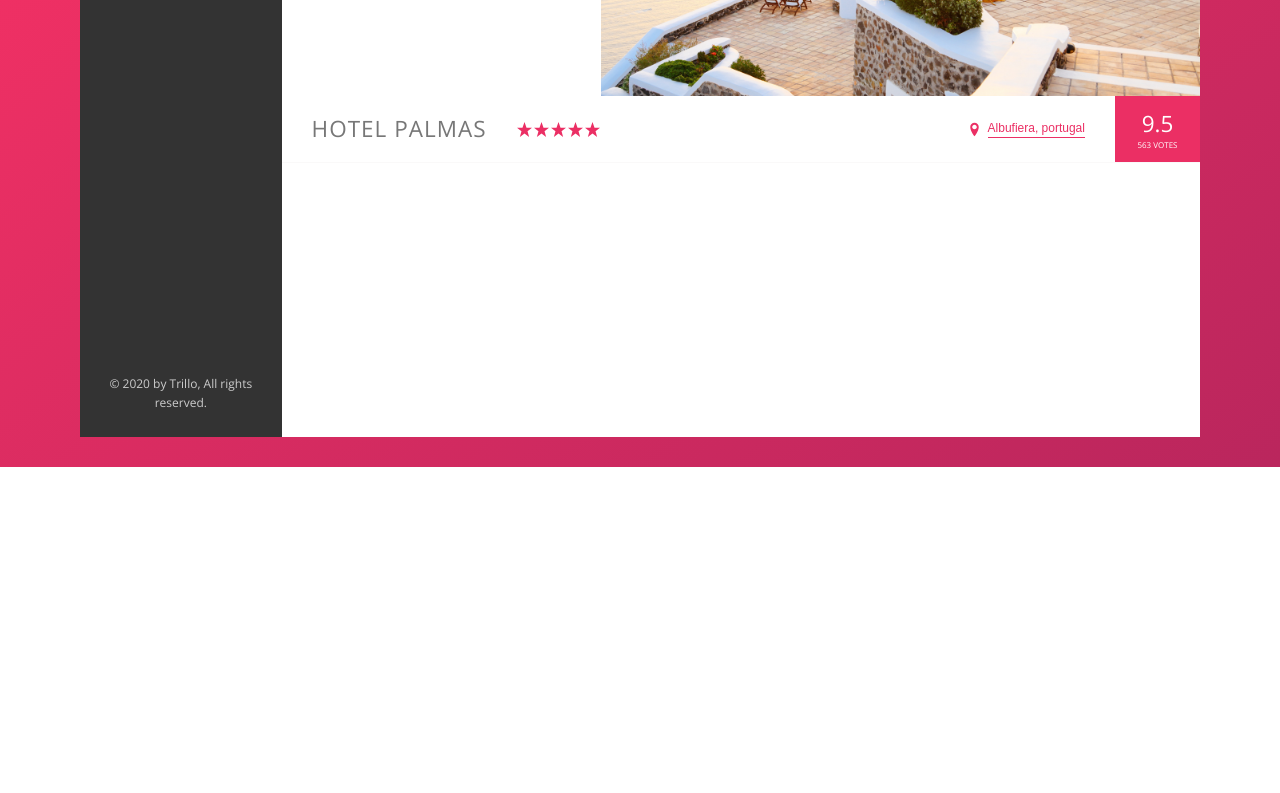
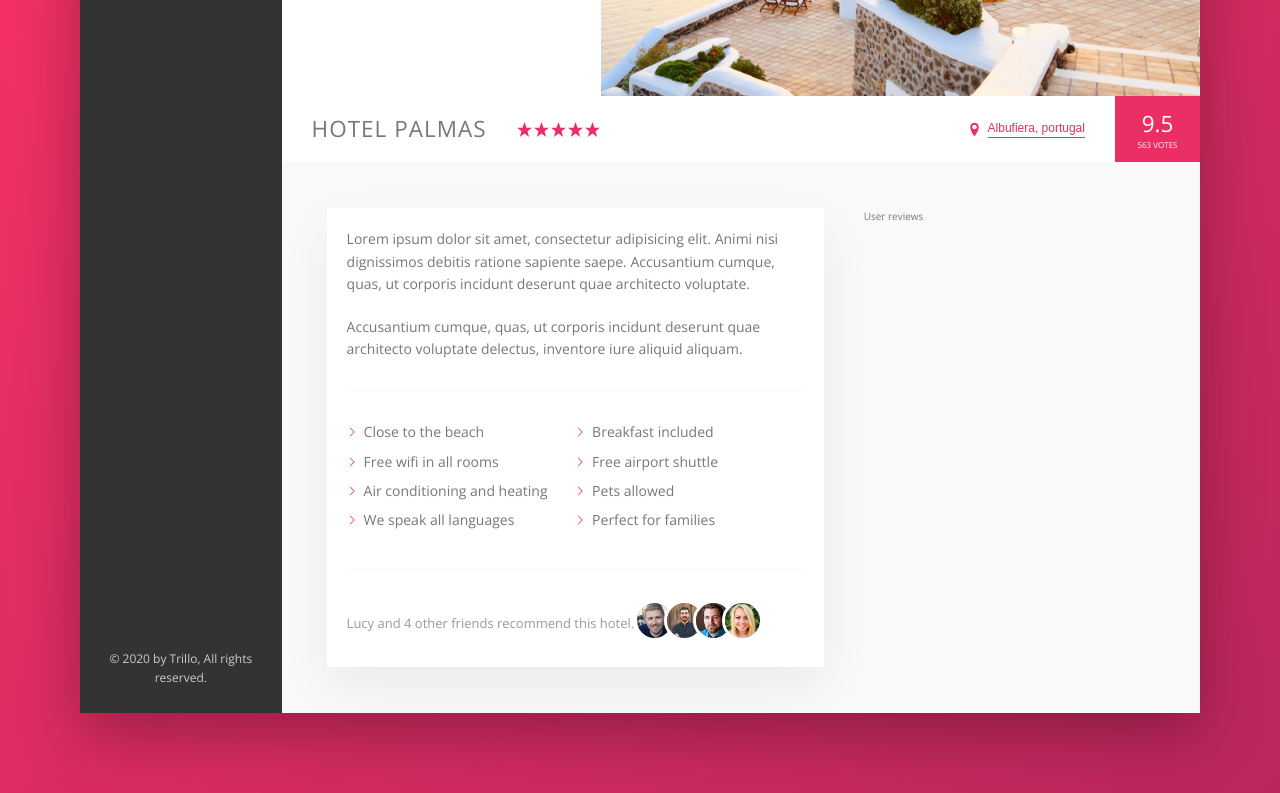
Before and after one commit to FabriceIRANKUNDA/Trillo-UI, a website: page index.html in a window 1280 px wide. Shown: the part 413-1206 px from the top of the page. Before the commit the page ends 880 px from the top, so only its background shows below. Drawn offline with nearby package versions, Linux system fonts and the light colour scheme.

Commit message:
Add description HTML structure and style it

```diff
--- a/index.html
+++ b/index.html
@@ -154,6 +154,61 @@
               <div class="overview__rating-count">563 votes</div>
             </div>
           </div>
+
+          <div class="detail">
+            <div class="description">
+              <p class="paragraph">
+                Lorem ipsum dolor sit amet, consectetur adipisicing elit. Animi
+                nisi dignissimos debitis ratione sapiente saepe. Accusantium
+                cumque, quas, ut corporis incidunt deserunt quae architecto
+                voluptate.
+              </p>
+              <p class="paragraph">
+                Accusantium cumque, quas, ut corporis incidunt deserunt quae
+                architecto voluptate delectus, inventore iure aliquid aliquam.
+              </p>
+              <ul class="list">
+                <li class="list__item">Close to the beach</li>
+                <li class="list__item">Breakfast included</li>
+                <li class="list__item">Free wifi in all rooms</li>
+                <li class="list__item">Free airport shuttle</li>
+                <li class="list__item">Air conditioning and heating</li>
+                <li class="list__item">Pets allowed</li>
+                <li class="list__item">We speak all languages</li>
+                <li class="list__item">Perfect for families</li>
+              </ul>
+              <div class="recommend">
+                <p class="recommend__count">
+                  Lucy and 4 other friends recommend this hotel.
+                </p>
+                <div class="recommend__friends">
+                  <img
+                    src="img/user-3.jpg"
+                    alt="Friend 1"
+                    class="recommend__photo"
+                  />
+                  <img
+                    src="img/user-4.jpg"
+                    alt="Friend 2"
+                    class="recommend__photo"
+                  />
+                  <img
+                    src="img/user-5.jpg"
+                    alt="Friend 3"
+                    class="recommend__photo"
+                  />
+                  <img
+                    src="img/user-6.jpg"
+                    alt="Friend 4"
+                    class="recommend__photo"
+                  />
+                </div>
+              </div>
+            </div>
+            <div class="user-reviews">
+              User reviews
+            </div>
+          </div>
         </main>
       </div>
     </div>
--- a/sass/_base.scss
+++ b/sass/_base.scss
@@ -30,7 +30,10 @@ Grey dark 3: #999
   --color-grey-dark-2: #777;
   --color-grey-dark-3: #999;
 
-  --shadow-darke: 0 2rem 6rem rgba(0, 0, 0, 0.3);
+  --shadow-dark: 0 2rem 6rem rgba(0, 0, 0, 0.3);
+  --shadow-light: 0 2rem 5rem rgba(0, 0, 0, 0.06);
+
+  --line: 1px solid var(--color-grey-light-1);
 }
 
 * {
--- a/sass/_components.scss
+++ b/sass/_components.scss
@@ -215,7 +215,7 @@
 .overview {
   display: flex;
   align-items: center;
-  border-bottom: 1px solid var(--color-grey-light-1);
+  border-bottom: var(--line);
 
   &__heading {
     font-size: 2.25rem;
@@ -277,6 +277,7 @@
   border-bottom: 1px solid currentColor;
   padding-bottom: 2px;
   background-color: transparent;
+  display: inline-block;
   transition: all 0.2s;
   cursor: pointer;
 
@@ -305,3 +306,75 @@
     box-shadow: none;
   }
 }
+
+//////////////////////////////////////////
+////PARAGRAPH
+.paragraph:not(:last-of-type) {
+  margin-bottom: 2rem;
+}
+
+//////////////////////////////////////////
+////LIST
+
+.list {
+  margin: 3rem 0;
+  list-style: none;
+  padding: 3rem 0;
+  border-top: var(--line);
+  border-bottom: var(--line);
+
+  display: flex;
+  flex-wrap: wrap;
+
+  &__item {
+    flex: 0 0 50%;
+    margin-bottom: 0.7rem;
+
+    &::before {
+      content: "";
+      display: inline-block;
+      height: 1rem;
+      width: 1rem;
+      margin-right: 0.7rem;
+
+      //Older browsers
+      // background-image: url("../img/chevron-thin-right.svg");
+      // background-size: cover;
+
+      //Newr browsers mask;
+
+      background-color: var(--color-primary);
+      -webkit-mask-image: url("../img/chevron-thin-right.svg");
+      -webkit-mask-size: cover;
+      mask-image: url("../img/chevron-thin-right.svg");
+      mask-size: cover;
+    }
+  }
+}
+
+//////////////////////////////////////////
+////RECOMMEND
+
+.recommend {
+  font-size: 1.3rem;
+  color: var(--color-grey-dark-3);
+  display: flex;
+  align-items: center;
+  flex-wrap: wrap;
+  &__count {
+  }
+  &__friends {
+  }
+  &__photo {
+    box-sizing: content-box;
+    height: 3.5rem;
+    width: 3.5rem;
+    border-radius: 50%;
+    display: inline-block;
+    border: 3px solid #fff;
+
+    &:not(:last-child) {
+      margin-right: -1.5rem;
+    }
+  }
+}
--- a/sass/_layout.scss
+++ b/sass/_layout.scss
@@ -11,7 +11,7 @@
   font-size: 1.4rem;
   height: 7rem;
   background-color: #fff;
-  border-bottom: 1px solid var(--color-grey-light-1);
+  border-bottom: var(--line);
   display: flex;
   justify-content: space-between;
   align-items: center;
@@ -32,6 +32,24 @@
 .hotel-view {
   background-color: #fff;
   flex: 1;
+}
 
-  height: 70rem;
+.detail {
+  display: flex;
+  padding: 4.5rem;
+  background-color: var(--color-grey-light-1);
+  border-bottom: var(--line);
 }
+
+.description {
+  font-size: 1.4rem;
+  flex: 0 0 60%;
+  margin-right: 4rem;
+  background-color: #fff;
+  padding: 2rem;
+  box-shadow: var(--shadow-light);
+}
+
+.user-reviews {
+  flex: 1;
+}
```
Also changed, not shown: css/style.css.
